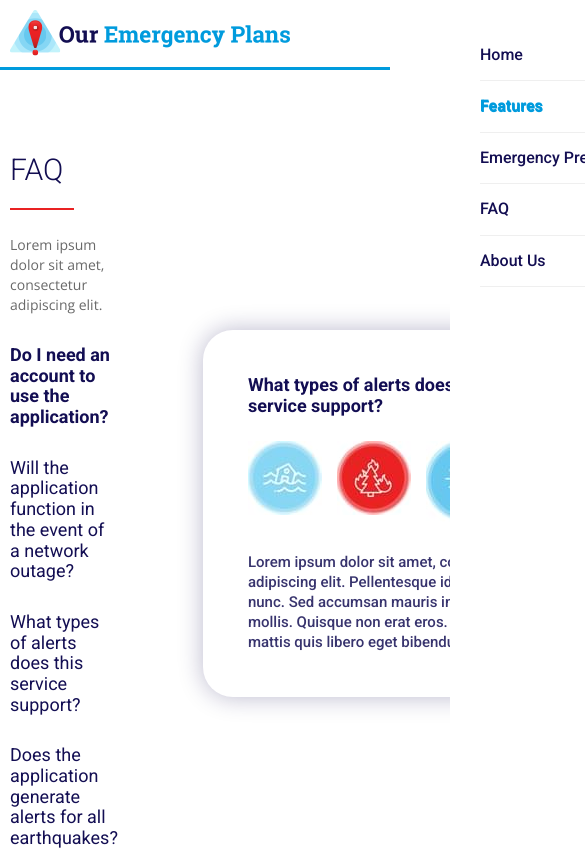
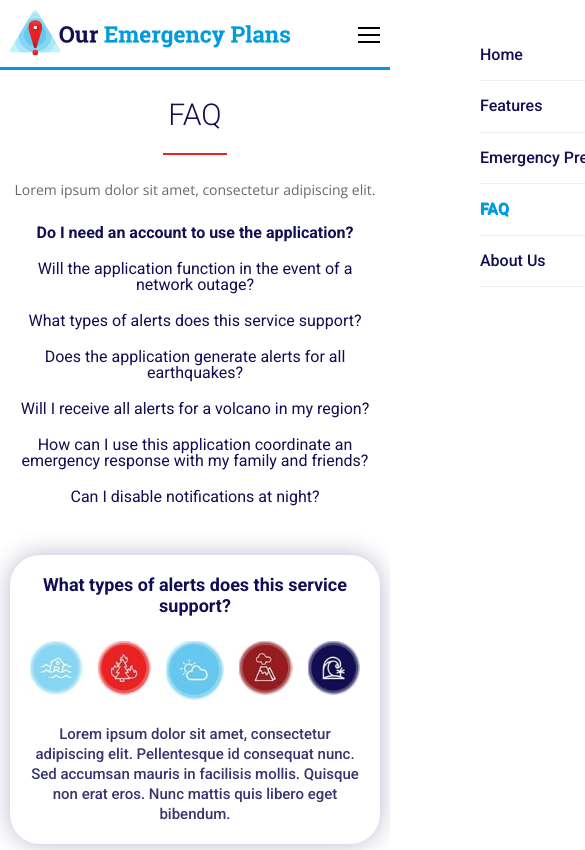
Before and after one commit to Mher-777/OurEmergencyPlans, a website: page app/faq-page.html in a window 390 px wide. Shown: the top 850 px of the page, 585 px wide, since content can reach past the window. Drawn offline with nearby package versions, Linux system fonts and the light colour scheme; some packages are replaced by stand-ins of ours; a script that the page names is missing.

Commit message:
added mobile faq-page

```diff
--- a/app/faq-page.html
+++ b/app/faq-page.html
@@ -22,13 +22,14 @@
                     <img src="./images/logo.png" alt="">
                 </a>
                 <ul class="header__menu">
+                    <div class="header__menu-closs"></div>
                     <li class="header__menu-item">
                         <a href="#" class="header__menu-link">
                             Home
                         </a>
                     </li>
                     <li class="header__menu-item">
-                        <a href="#" class="header__menu-link current">
+                        <a href="#" class="header__menu-link">
                             Features
                         </a>
                     </li>
@@ -38,7 +39,7 @@
                         </a>
                     </li>
                     <li class="header__menu-item">
-                        <a href="#" class="header__menu-link">
+                        <a href="#" class="header__menu-link current">
                             FAQ
                         </a>
                     </li>
@@ -48,6 +49,11 @@
                         </a>
                     </li>
                 </ul>
+                <div class="header__hamburger">
+                    <span class="header__hamburger-line"></span>
+                    <span class="header__hamburger-line"></span>
+                    <span class="header__hamburger-line"></span>
+                </div>
             </div>
         </div>
     </header>
--- a/app/scss/_media.scss
+++ b/app/scss/_media.scss
@@ -1,6 +1,9 @@
 @media (max-width: 1060px) {
   .top-section {
     padding-top: 30px;
+  }
+  .faq-page__content {
+    margin-right: 10px;
   }
   .section-title {
     padding-bottom: 25px;
@@ -104,6 +107,15 @@
   }
 }
 @media (max-width: 970px) {
+  .faq-page__inner {
+    flex-direction: column;
+  }
+  .faq-page__box {
+    margin-top: 40px;
+  }
+  .faq-page {
+    padding: 30px 0;
+  }
   .map__bg {
     min-height: 450px;
     max-width: 100%;
@@ -180,8 +192,22 @@
     margin-left: 0;
     min-height: 400px;
   }
+  .faq-page__content {
+    text-align: center;
+    max-width: 100%;
+  }
+  .faq-page__title::after {
+    left: 50%;
+    transform: translateX(-50%);
+  }
 }
 @media (max-width: 700px) {
+  .faq-page__item {
+    padding: 10px 0;
+  }
+  .faq-page__box {
+    padding: 20px;
+  }
   .features-page__content {
     padding-top: 0;
     max-width: 100%;
@@ -300,13 +326,28 @@
     min-height: 300px;
     max-width: 100%;
   }
+  .faq-page__box-icon img {
+    display: inline-block;
+    max-width: 100%;
+    height: auto;
+  }
+  .faq-page__box{
+      text-align: center;
+  }
 }
 @media (max-width: 430px) {
+    .faq-page__item{
+        font-size: 16px;
+        line-height: 16px;
+    }
   .features-page__row:nth-child(1) .features-page__bg {
     min-height: 320px;
   }
   .features-page__row:nth-child(4) .features-page__bg {
     min-height: 320px;
+  }
+  .faq-page__box-icons{
+      margin-bottom: 20px;
   }
   .banner__slider-logo {
     img {
```
Also changed, not shown: app/css/style.min.css.
